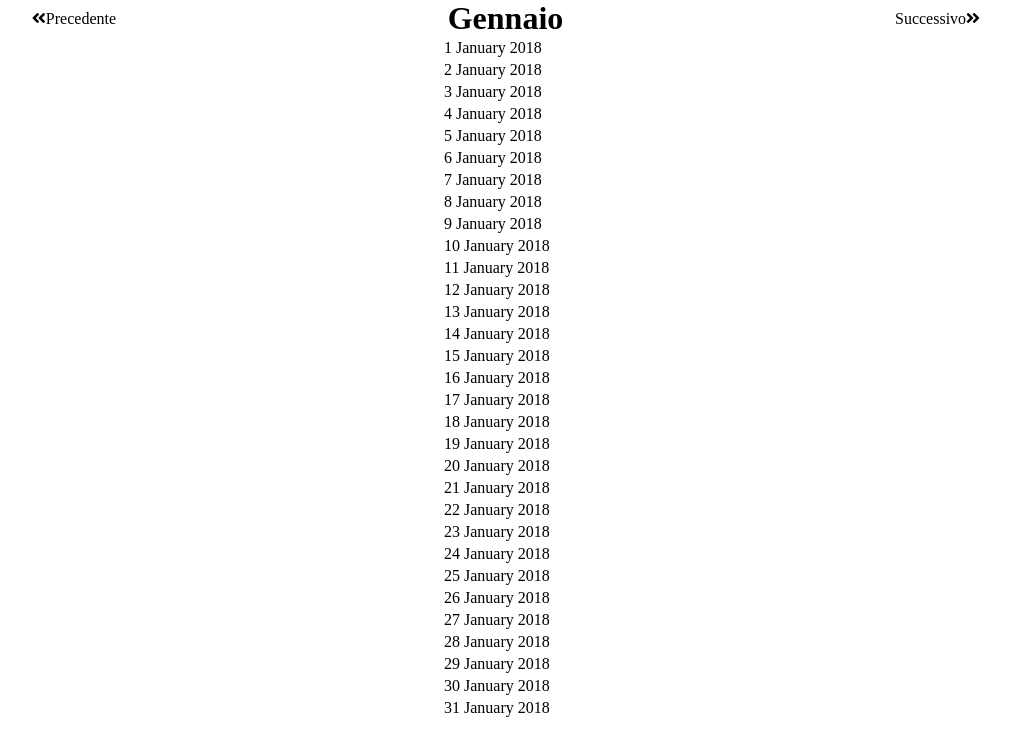
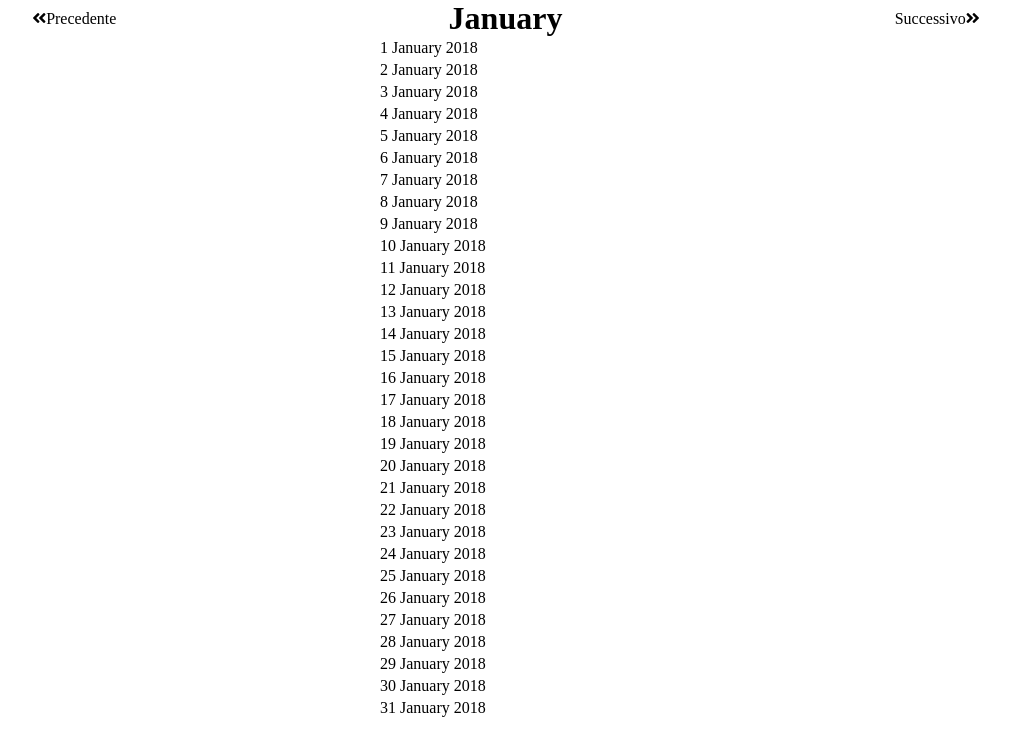
Before and after one commit to elisatorazza/ajax-ex-calendar, a plain HTML site: page index.html in a window 1280 px wide. Shown: the whole page, without its empty margins (134-1145 px from the left). Drawn offline with nearby package versions, Linux system fonts and the light colour scheme; no server answers.

Commit message:
Alcuni aggiustamenti

```diff
--- a/css/style.css
+++ b/css/style.css
@@ -13,7 +13,7 @@
   margin:auto;
 }
 .date-list {
-  width: 10%;
+  width: 20%;
   margin: auto;
 }
 .previous, .next {
--- a/index.html
+++ b/index.html
@@ -19,7 +19,7 @@
         <p>Precedente</p>
       </div>
       <div class="month">
-        <h1>Gennaio</h1>
+        <h1></h1>
       </div>
       <div class="next">
         <p>Successivo</p>
@@ -35,7 +35,7 @@
 
     <!-- Days template -->
     <script id="entry-template" type="text/x-handlebars-template">
-    <li class="day">{{day}} {{month}} {{year}}</li>
+    <li class="day" data-attribute ="{{dateComplete}}">{{day}} {{month}} {{year}}<span class="holiday-type"></span></li>
     </script>
 
     <script src="js/script.js" charset="utf-8"></script>
--- a/js/script.js
+++ b/js/script.js
@@ -2,7 +2,14 @@ $(document).ready(function() {
 
   var date = moment("01-01-2018", "DD-MM-YYYY");
 
-  for (var i = 1; i<=date.daysInMonth(); i++) {
+  var daysInMonth = date.daysInMonth();
+
+  var month = date.month();
+  var monthInLetter = moment().month(month).format("MMMM");
+
+  $("h1").text(moment().month(month).format("MMMM"));
+
+  for (var i = 1; i<=daysInMonth; i++) {
 
     var source = $("#entry-template").html();
     var template = Handlebars.compile(source);
@@ -11,24 +18,32 @@ $(document).ready(function() {
       "day" : i,
       "month" : date.format("MMMM"),
       "year" : 2018,
+      "dateComplete": date.format("YYYY-MM-DD"),
     }
+
     var html = template(startDate);
 
     $(".date-list").append(html);
+    date.add(1, "day");
+    }
+
     $.ajax (
       {
-       "url": "https://flynn.boolean.careers/exercises/api/holidays?year=2018&month=0",
+       "url": "https://flynn.boolean.careers/exercises/api/holidays",
+       "data": {
+         "year":2018,
+         "month": month,
+       },
        "method": "GET",
        "success": function (data, stato){
-        if (data["response"].date == startDate) {
-          console.log(data["response"]);
-          $(".day").addClass("holiday");
-        }
-       }
+        for (var i = 0; i<data["response"].length; i++){
+          var holiday = data["response"][i].date;
+          var holidayName =  data["response"][i].name;
+          $(".day[data-attribute='"+holiday+"']").addClass("holiday");
+          $(".day[data-attribute='"+holiday+"'] .holiday-type").text(holidayName);
+          }
+          }
+        });
+
     }
     )
-  }
-
-
-
-})
```
